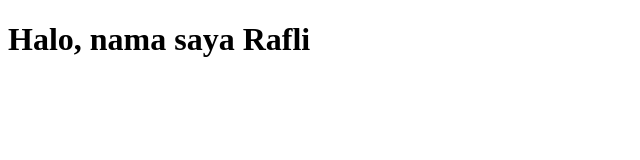
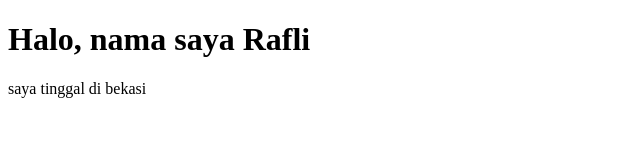
Before and after one commit to rahmatrafli1/latihanGIT, a plain HTML site: page index.html in a window 1280 px wide. Shown: the whole page, without its empty margins (0-640 px from the left). Drawn offline with Linux system fonts and the light colour scheme.

Commit message:
mengubah index.html

```diff
--- a/index.html
+++ b/index.html
@@ -7,6 +7,7 @@
 
 <body>
     <h1>Halo, nama saya Rafli</h1>
+    <p>saya tinggal di bekasi</p>
 </body>
 
 </html>
```
